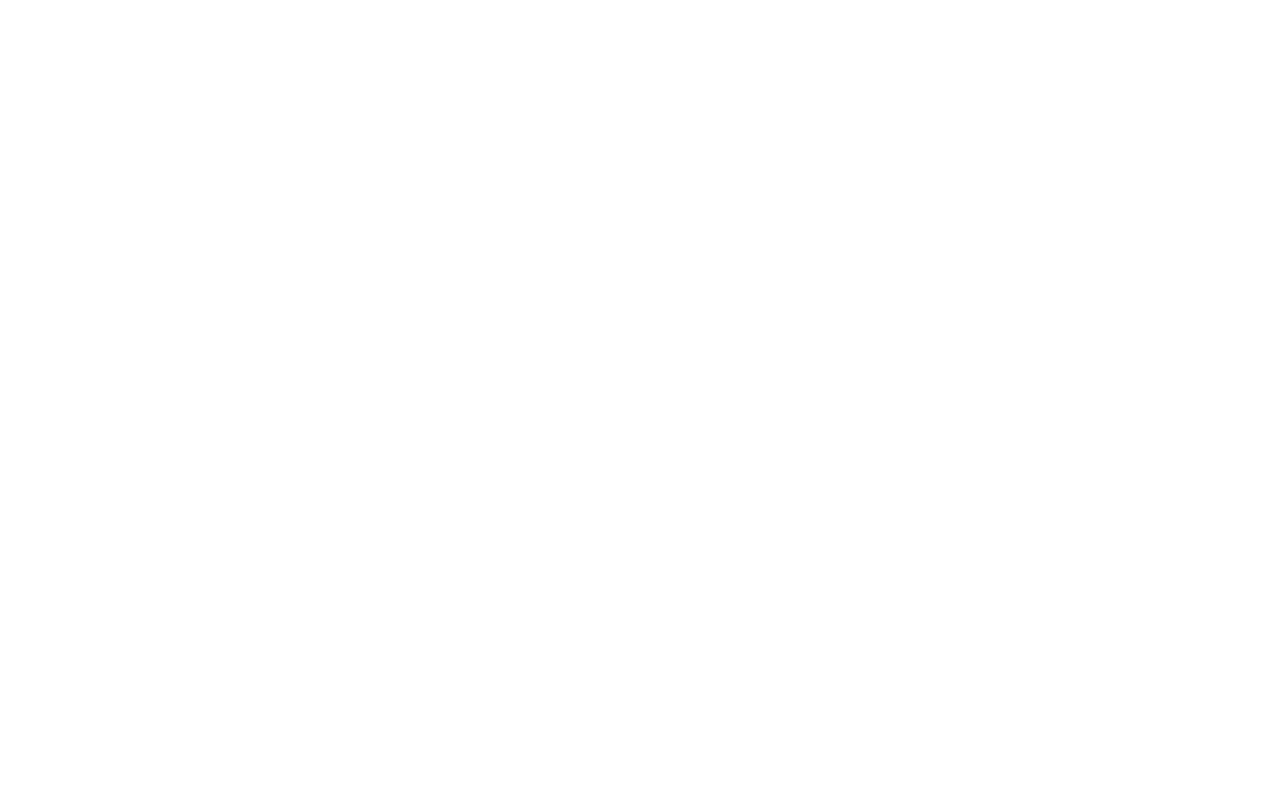
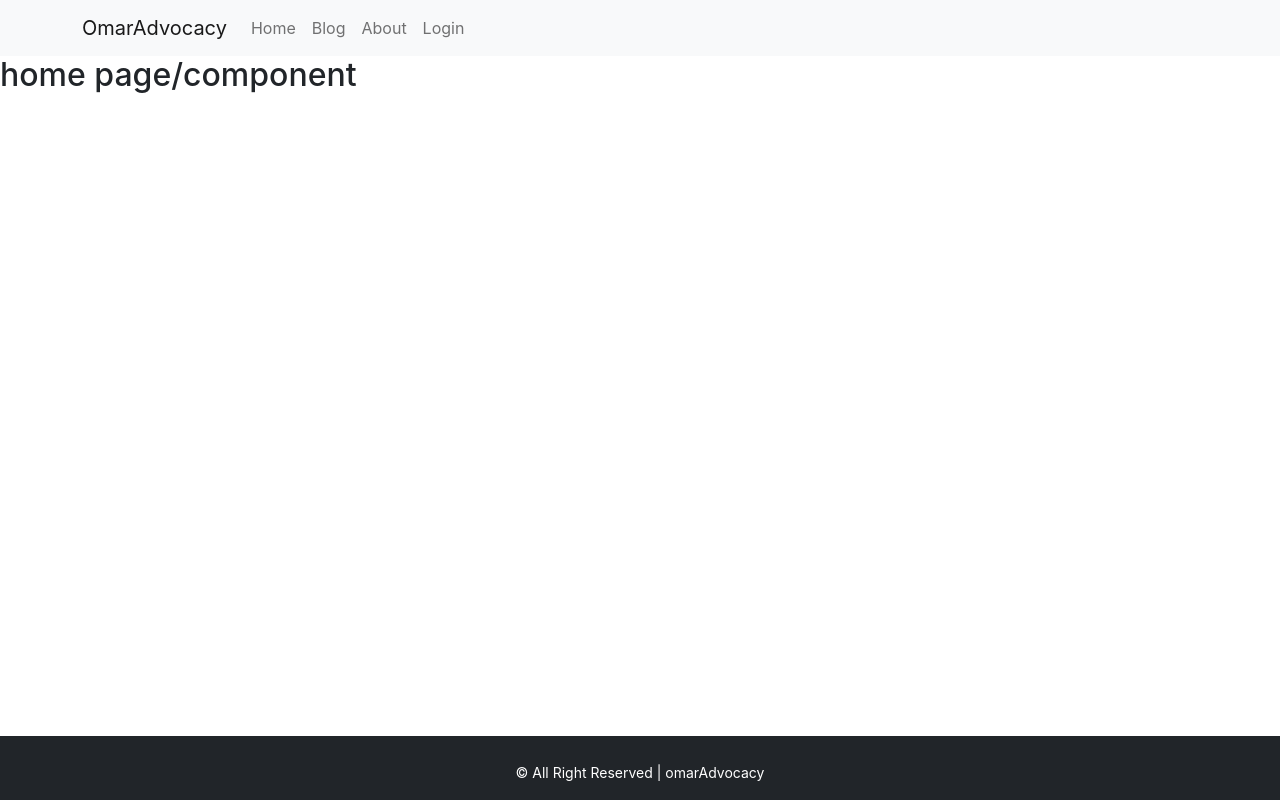
Before and after one commit to omarfurkan/omar-advocacy, a React (Create React App) app: page / in a window 1280 px wide. Built offline with nearby package versions, Linux system fonts and the light colour scheme.

Commit message:
heaser and footer set

```diff
--- a/package.json
+++ b/package.json
@@ -6,7 +6,9 @@
     "@testing-library/jest-dom": "^5.16.4",
     "@testing-library/react": "^13.1.1",
     "@testing-library/user-event": "^13.5.0",
+    "bootstrap": "^5.1.3",
     "react": "^18.0.0",
+    "react-bootstrap": "^2.2.3",
     "react-dom": "^18.0.0",
     "react-router-dom": "^6.3.0",
     "react-scripts": "5.0.1",
--- a/public/index.html
+++ b/public/index.html
@@ -16,6 +16,7 @@
     -->
     <link rel="manifest" href="%PUBLIC_URL%/manifest.json" />
     <link href="https://cdn.jsdelivr.net/npm/bootstrap@5.1.3/dist/css/bootstrap.min.css" rel="stylesheet" integrity="sha384-1BmE4kWBq78iYhFldvKuhfTAU6auU8tT94WrHftjDbrCEXSU1oBoqyl2QvZ6jIW3" crossorigin="anonymous">
+    <script src="https://cdn.jsdelivr.net/npm/bootstrap@5.1.3/dist/js/bootstrap.bundle.min.js" integrity="sha384-ka7Sk0Gln4gmtz2MlQnikT1wXgYsOg+OMhuP+IlRH9sENBO0LRn5q+8nbTov4+1p" crossorigin="anonymous"></script>
     <!--
       Notice the use of %PUBLIC_URL% in the tags above.
       It will be replaced with the URL of the `public` folder during the build.
--- a/src/App.js
+++ b/src/App.js
@@ -1,9 +1,27 @@
+import { Route, Routes } from 'react-router-dom';
 import './App.css';
+import About from './components/About/About';
+import Blog from './components/Blog/Blog';
+import Header from './components/Shared/Header/Header';
+import Home from './components/Home/Home';
+import Login from './components/Login/Login';
+import NotFound from './components/NotFound/NotFound';
+import Register from './components/Register/Register';
+import Footer from './components/Shared/Footer/Footer';
 
 function App() {
   return (
     <div >
-
+      <Header></Header>
+      <Routes>
+        <Route path='/' element={<Home></Home>}></Route>
+        <Route path='/register' element={<Register></Register>}></Route>
+        <Route path='/login' element={<Login></Login>}></Route>
+        <Route path='/blog' element={<Blog></Blog>}></Route>
+        <Route path='/about' element={<About></About>}></Route>
+        <Route path='*' element={<NotFound></NotFound>}></Route>
+      </Routes>
+      <Footer></Footer>
     </div>
   );
 }
--- /dev/null
+++ b/src/components/Shared/Footer/Footer.js
@@ -0,0 +1,11 @@
+import React from 'react';
+
+const Footer = () => {
+    return (
+        <footer className='fixed-bottom bg-dark pt-4'>
+            <p className='text-center text-white'><small>&#169; All Right Reserved | omarAdvocacy</small></p>
+        </footer>
+    );
+};
+
+export default Footer;
--- /dev/null
+++ b/src/components/Shared/Header/Header.js
@@ -0,0 +1,26 @@
+import React from 'react';
+import { Container, Nav, Navbar } from 'react-bootstrap';
+import { Link } from 'react-router-dom';
+
+const Header = () => {
+    return (
+        <div>
+            <Navbar sticky='top' bg="light" expand="lg">
+                <Container>
+                    <Navbar.Brand as={Link} to="/">OmarAdvocacy</Navbar.Brand>
+                    <Navbar.Toggle aria-controls="basic-navbar-nav" />
+                    <Navbar.Collapse id="basic-navbar-nav">
+                        <Nav className="me-auto">
+                            <Nav.Link as={Link} to="/">Home</Nav.Link>
+                            <Nav.Link as={Link} to="/blog">Blog</Nav.Link>
+                            <Nav.Link as={Link} to="/about">About</Nav.Link>
+                            <Nav.Link as={Link} to="/login">Login</Nav.Link>
+                        </Nav>
+                    </Navbar.Collapse>
+                </Container>
+            </Navbar>
+        </div>
+    );
+};
+
+export default Header;
--- a/src/index.js
+++ b/src/index.js
@@ -3,12 +3,15 @@
 import './index.css';
 import App from './App';
 import reportWebVitals from './reportWebVitals';
+import { BrowserRouter } from 'react-router-dom';
 
 const root = ReactDOM.createRoot(document.getElementById('root'));
 root.render(
-  <React.StrictMode>
-    <App />
-  </React.StrictMode>
+  <BrowserRouter>
+    <React.StrictMode>
+      <App />
+    </React.StrictMode>
+  </BrowserRouter>,
 );
 
 // If you want to start measuring performance in your app, pass a function
```
Also changed, not shown: src/components/Shared/Footer/Footer.css (added), 1 other file (tests, documents, lock files or other folders).
